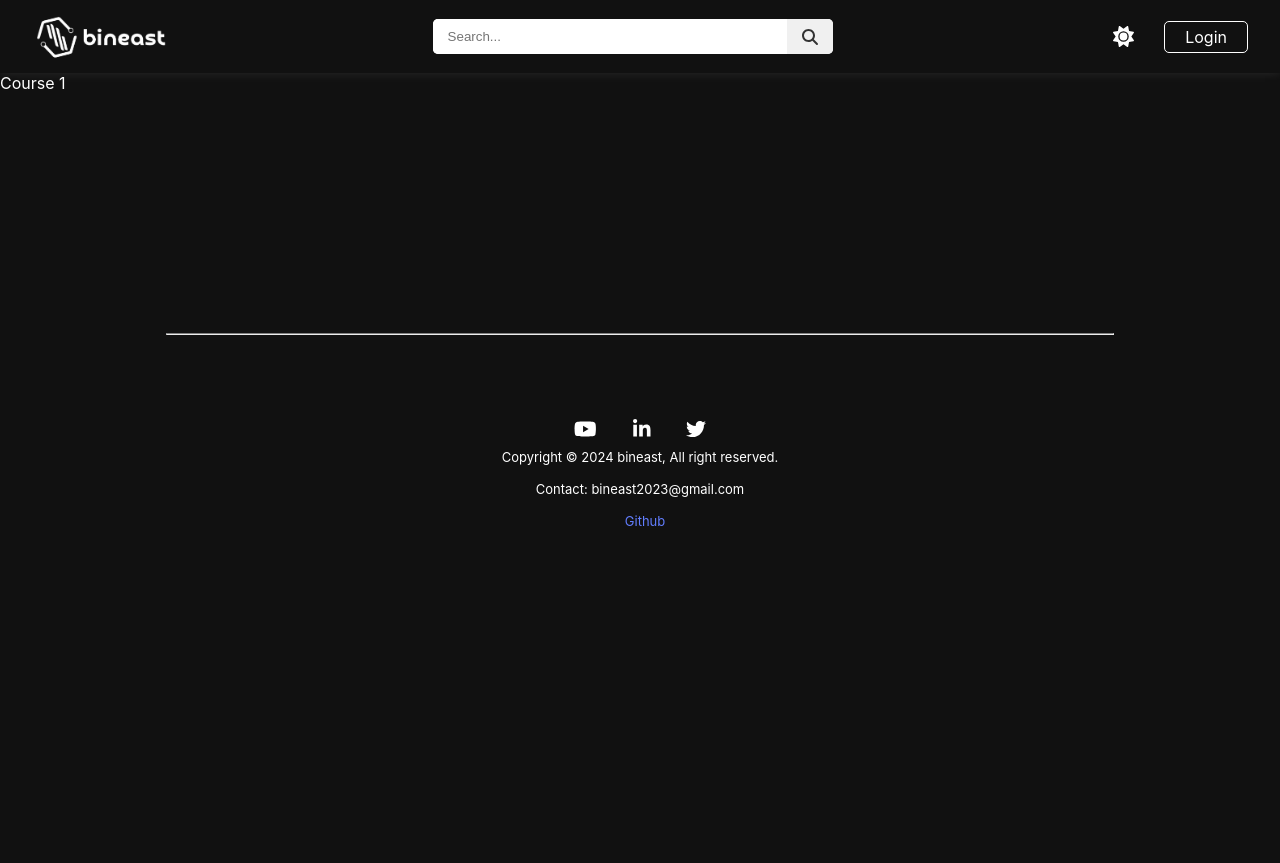
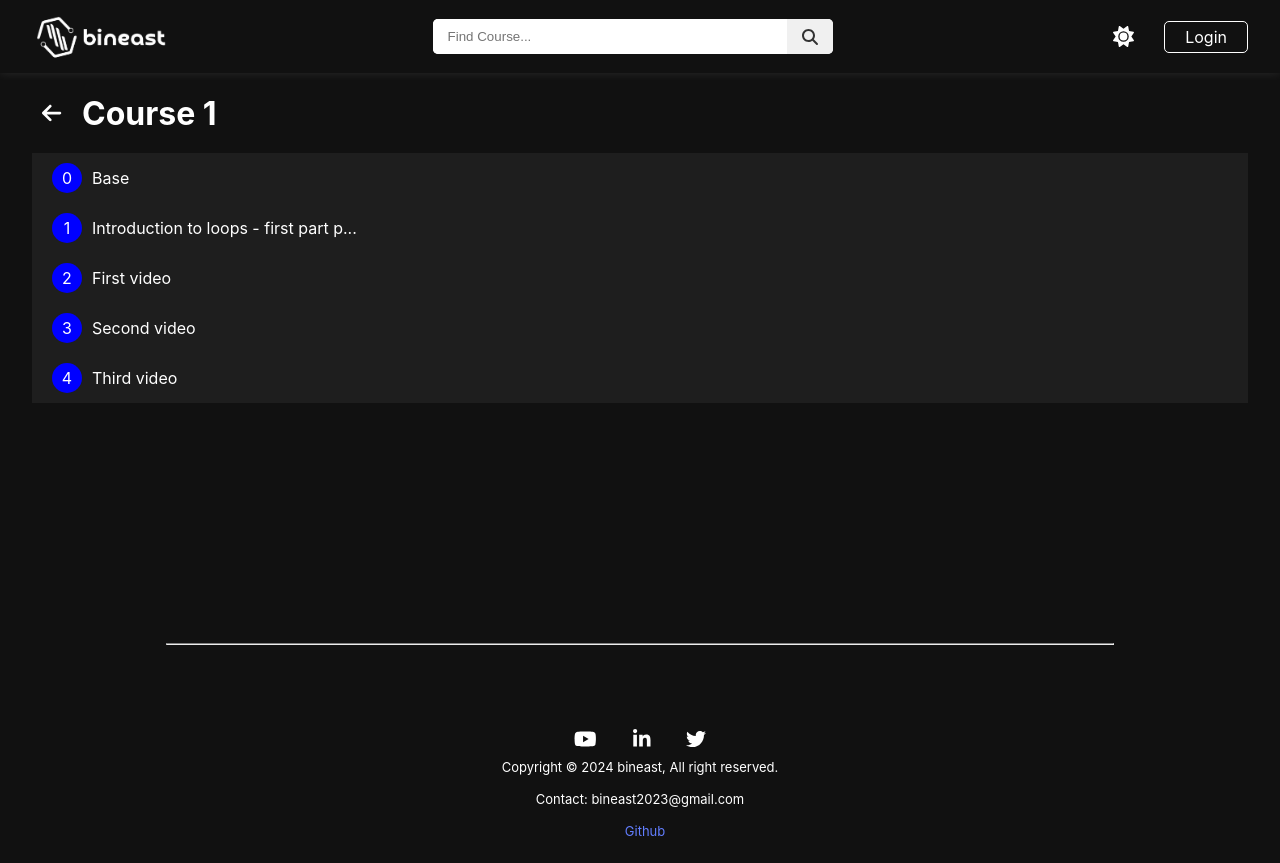
Before and after one commit to hu-sawan/bineast-academy, a React (Create React App) app: page /bineast-academy/course/1 in a window 1280 px wide. Before the commit the page ends 800 px from the top, so only its background shows below. Built offline with nearby package versions, Linux system fonts and the light colour scheme; no server answers.

Commit message:
added course page and improved it's content

```diff
--- a/src/App.tsx
+++ b/src/App.tsx
@@ -5,6 +5,7 @@ import Nav from "./components/nav/Nav";
 import Footer from "./components/footer/Footer";
 import { useTheme } from "./contexts/ThemeContext";
 import Course from "./pages/course/Course";
+import Video from "./components/video/Video";
 
 function App() {
     const { theme } = useTheme();
@@ -25,7 +26,9 @@ function App() {
                 <Nav />
                 <Routes>
                     <Route path="/" element={<Home />} />
-                    <Route path={`/course/:id`} element={<Course />} />
+                    <Route path={`/course/:id`} element={<Course />}>
+                        <Route path=":vidId" element={<Video />} />
+                    </Route>
                 </Routes>
             </BrowserRouter>
             <Footer />
--- a/src/components/courseCard/CourseCard.scss
+++ b/src/components/courseCard/CourseCard.scss
@@ -1,7 +1,7 @@
 .course-card {
+    position: relative;
     border-radius: 10px;
     overflow: hidden;
-    cursor: pointer;
     transition: all 0.3s ease;
     width: 40%;
     max-width: 300px;
@@ -9,6 +9,7 @@
     color: var(--main-text-color);
     background-color: var(--secondary-background-color);
     box-shadow: 0 0 10px var(--box-shadow-color);
+    cursor: pointer;
 
     @media (max-width: 767px) {
         width: 47%;
@@ -19,6 +20,27 @@
 
     &:hover {
         transform: scale(1.02);
+    }
+
+    .course-card__premium__ribon {
+        position: absolute;
+        right: 0;
+        top: 0;
+        width: 50px;
+        height: 50px;
+        display: flex;
+        justify-content: center;
+        align-items: center;
+
+        span {
+            position: absolute;
+            transform: rotate(45deg);
+            background-color: purple;
+            color: white;
+            padding: 0px 20px;
+            font-size: 14px;
+            box-shadow: 0 0 10px rgb(0, 0, 0, 0.2);
+        }
     }
 
     .course-card__img {
--- a/src/components/courseCard/CourseCard.tsx
+++ b/src/components/courseCard/CourseCard.tsx
@@ -9,6 +9,7 @@ interface CourseCardProps {
     duration: number;
     level: string;
     tags: string[];
+    isPremium: boolean;
 }
 
 function CourseCard({
@@ -18,6 +19,7 @@ function CourseCard({
     description,
     duration,
     level,
+    isPremium,
 }: CourseCardProps) {
     const levelObj = {
         beginner: "is-easy",
@@ -27,7 +29,12 @@ function CourseCard({
 
     return (
         <div className="course-card">
-            <Link to={`/course/${id}`}>
+            {isPremium && (
+                <div className="course-card__premium__ribon">
+                    <span>Premium</span>
+                </div>
+            )}
+            <Link to={`/course/${id}/0`}>
                 <div className="course-card__img">
                     <img src={img} alt={`course ${id}`} />
                 </div>
--- a/src/components/nav/Nav.tsx
+++ b/src/components/nav/Nav.tsx
@@ -26,7 +26,7 @@ function Nav() {
             <nav className="aca-nav">
                 <div className="container">
                     <div className="aca-nav__logo">
-                        <a href="/">
+                        <a href="/bineast-academy">
                             <img
                                 src={theme === "dark" ? darkLogo : lightLogo}
                                 alt="bineast"
--- a/src/components/search/Search.tsx
+++ b/src/components/search/Search.tsx
@@ -89,7 +89,7 @@ function Search() {
             <input
                 onChange={handleChange}
                 type="text"
-                placeholder="Search..."
+                placeholder="Find Course..."
                 name="navInput"
                 value={word}
             />
--- /dev/null
+++ b/src/components/video/Video.tsx
@@ -0,0 +1,10 @@
+import "./Video.scss";
+import { useParams } from "react-router-dom";
+
+function Video() {
+    const { vidId } = useParams();
+
+    return <div className="video">vid {vidId}</div>;
+}
+
+export default Video;
--- a/src/pages/course/Course.scss
+++ b/src/pages/course/Course.scss
@@ -0,0 +1,61 @@
+.course {
+    .course__head {
+        margin: 20px 0;
+        display: flex;
+        gap: 10px;
+        align-items: center;
+
+        .course__head__back {
+            display: flex;
+            justify-content: center;
+            align-items: center;
+            width: 40px;
+            height: 40px;
+            font-size: 22px;
+            border-radius: 50%;
+            transition: background-color 0.3 ease;
+
+            &:hover {
+                background-color: var(--dark-hover);
+            }
+        }
+    }
+    .wrapper {
+        background-color: var(--secondary-background-color);
+        display: flex;
+
+        .course__nav {
+            width: 35%;
+            min-width: 300px;
+            max-width: 400px;
+            display: flex;
+            flex-direction: column;
+
+            a {
+                display: flex;
+                align-items: center;
+                gap: 10px;
+                padding: 10px 20px;
+                transition: background-color 0.3s ease;
+
+                &:hover {
+                    background-color: var(--dark-hover);
+                }
+
+                &.active {
+                    background-color: var(--dark-hover);
+                }
+
+                .course__nav__id {
+                    color: white;
+                    display: grid;
+                    place-items: center;
+                    width: 30px;
+                    height: 30px;
+                    background-color: blue;
+                    border-radius: 50%;
+                }
+            }
+        }
+    }
+}
--- a/src/pages/course/Course.tsx
+++ b/src/pages/course/Course.tsx
@@ -1,8 +1,92 @@
-import { useParams } from "react-router-dom";
+// import { useAuth } from "../../contexts/AuthContext";
+import { FontAwesomeIcon } from "@fortawesome/react-fontawesome";
+import "./Course.scss";
+import { Link, NavLink, Outlet, useParams } from "react-router-dom";
+import { faArrowLeft } from "@fortawesome/free-solid-svg-icons";
 
 function Course() {
     const { id } = useParams();
-    return <div>Course {id}</div>;
+    // const user = useAuth();
+
+    // API call to get course info and to see if is a premium course
+    // const course = apiCall();
+
+    // if it is a premium course and no user is signed or he is not a premium member then deny acces
+    // if (courses.isPremium && (!user || user.isPremium === false))
+    //     return <AccessDenied />; // TODO: implement AccessDenied Page
+
+    // API call to get all videos related to this course:
+
+    // ! will change
+    interface courseVideos {
+        vidId: number;
+        title: string;
+    }
+    const courses: courseVideos[] = [
+        { vidId: 0, title: "Base" },
+        { vidId: 1, title: "Introduction to loops - first part part" },
+        { vidId: 2, title: "First video" },
+        { vidId: 3, title: "Second video" },
+        { vidId: 4, title: "Third video" },
+    ];
+
+    return (
+        <div className="container">
+            <div className="course">
+                {/* TODO: change it with the actual name */}
+                <div className="course__head">
+                    <Link
+                        className="course__head__back tooltip bottom"
+                        to="/"
+                        data-tooltip="back"
+                    >
+                        <FontAwesomeIcon
+                            className="course__head__icon"
+                            icon={faArrowLeft}
+                        />
+                    </Link>
+                    <h1>Course {id}</h1>
+                </div>
+                <div className="wrapper">
+                    <div className="course__nav">
+                        {courses.map(({ vidId, title }: courseVideos) => {
+                            const TEXT_OFFSET: number = 35;
+                            const isLong = title.length > TEXT_OFFSET;
+                            return (
+                                <NavLink
+                                    data-tooltip={isLong ? title : null}
+                                    key={vidId}
+                                    to={`/course/${id}/${vidId}`}
+                                    className={({ isActive }) => {
+                                        let class_name = "";
+
+                                        if (isActive) class_name += "active ";
+
+                                        if (isLong) class_name += "tooltip top";
+
+                                        return class_name;
+                                    }}
+                                >
+                                    <span className="course__nav__id">
+                                        {vidId}
+                                    </span>
+                                    <span className="course__nav__title">
+                                        {isLong
+                                            ? `${title.slice(
+                                                  0,
+                                                  TEXT_OFFSET + 1
+                                              )}...`
+                                            : title}
+                                    </span>
+                                </NavLink>
+                            );
+                        })}
+                    </div>
+                    <Outlet />
+                </div>
+            </div>
+        </div>
+    );
 }
 
 export default Course;
```
Also changed, not shown: src/pages/home/Home.tsx (+11 -1 lines), src/components/video/Video.scss (added).
